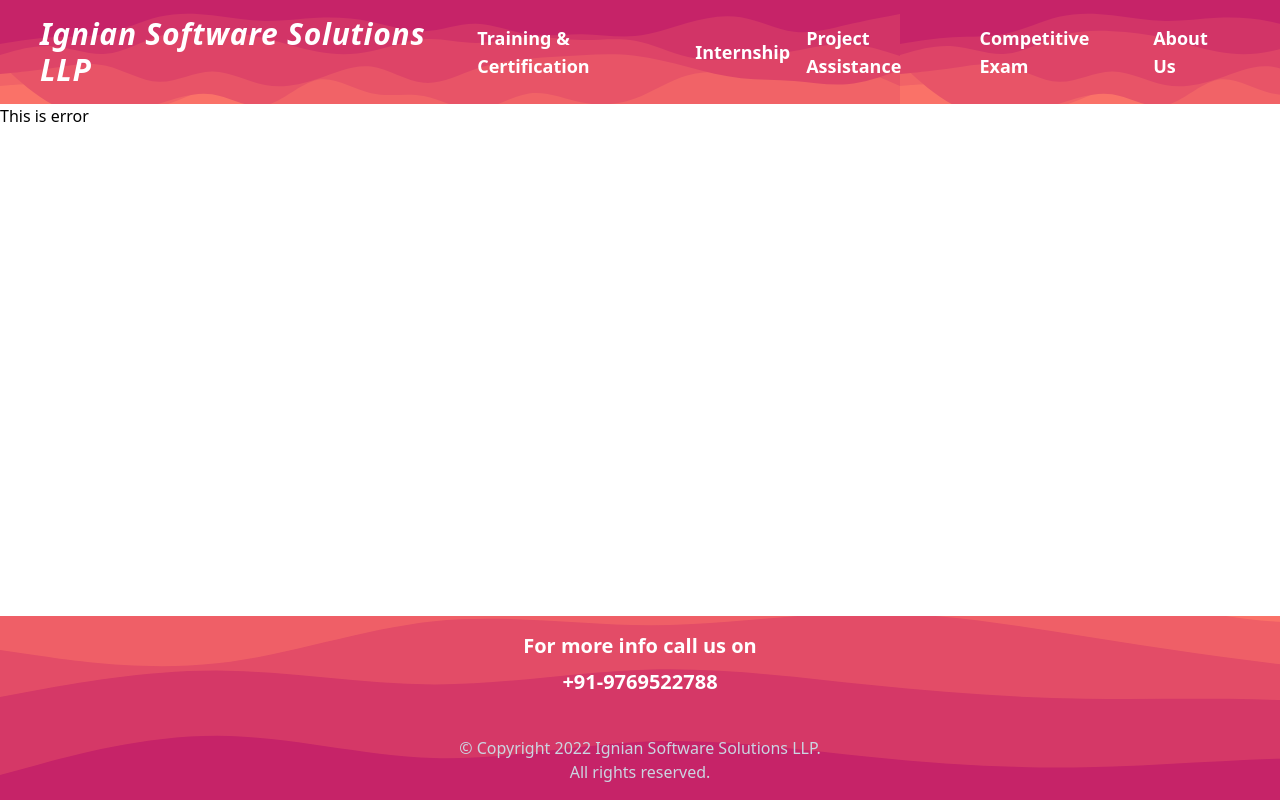
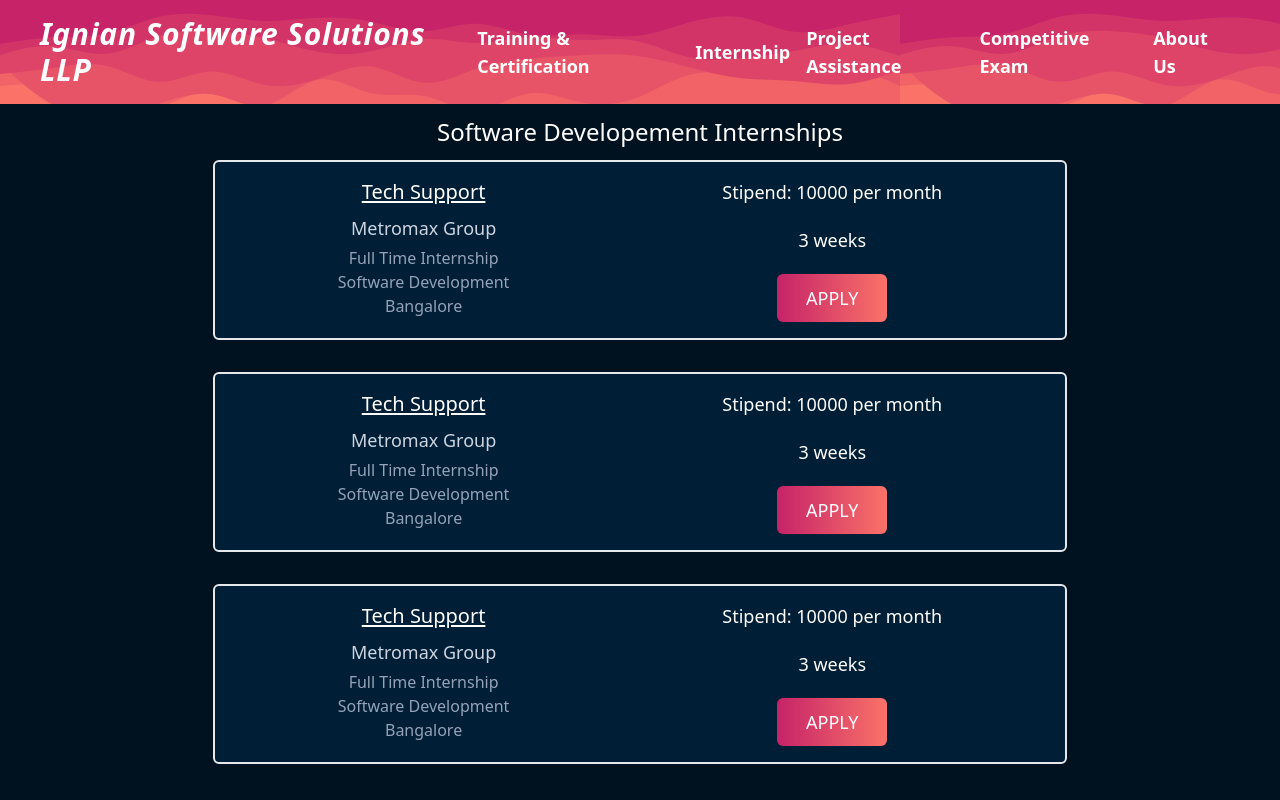
Before and after one commit to Kunwar-Aditya-Codes/educational-website, a React (Create React App) app: page /software-training in a window 1280 px wide. Shown: the top 800 px of the page. Built offline with nearby package versions, Linux system fonts and the light colour scheme.

Commit message:
internship page

```diff
--- a/src/App.js
+++ b/src/App.js
@@ -10,10 +10,11 @@ import Civil from "./components/Civil";
 import Electronics from "./components/Electronics";
 import Phd from "./components/Phd";
 import Training from "./components/Training";
+import SoftwareTraining from "./components/SoftwareTraining";
 
 function App() {
   return (
-    <div className="min-h-screen overflow-x-hidden">
+    <div className="min-h-screen">
       <Header />
       <Routes>
         <Route path="/" element={<Home />} />
@@ -24,6 +25,7 @@ function App() {
         <Route path="/engineering/electronics" element={<Electronics />} />
         <Route path="/phd" element={<Phd />} />
         <Route path="/training" element={<Training />} />
+        <Route path="/software-training" element={<SoftwareTraining />} />
         <Route path="*" element={<Error />} />
       </Routes>
       <Footer />
--- a/src/components/Header.js
+++ b/src/components/Header.js
@@ -3,7 +3,7 @@ import DropDown from "./DropDown";
 
 const Header = () => {
   return (
-    <div className="bg-[url('images/navbar.svg')]  p-4 sticky top-0 z-50">
+    <div className="bg-[url('images/navbar.svg')]  p-4 sticky top-0 z-50 ">
       <div className="flex items-center justify-between px-6">
         <Link
           to="/"
@@ -25,7 +25,7 @@ const Header = () => {
             Internship
             <ul className="grid absolute bg-gradient-to-r from-[#FA7268] to-[#C62368] rounded-md p-4 transition-all duration-300 origin-top scale-0 group-hover:scale-100 ">
               <Link
-                to="/"
+                to="/software-training"
                 className="hover:bg-[#001220] transition-all ease-in-out duration-200 p-2 my-1 rounded-md"
               >
                 Software Training
--- a/src/components/Home.js
+++ b/src/components/Home.js
@@ -7,7 +7,7 @@ import ScrollToTop from "./ScrollToTop";
 
 const Home = () => {
   return (
-    <div className="bg-[#001220] text-white">
+    <div className="bg-[#001220] text-white ">
       <ScrollToTop />
       <div className="">
         <TopSlider />
--- /dev/null
+++ b/src/components/SoftwareTraining.js
@@ -0,0 +1,69 @@
+import React from "react";
+import ScrollToTop from "./ScrollToTop";
+
+const SoftwareTraining = () => {
+  return (
+    <div className="bg-[#001220] text-white pb-4">
+      <ScrollToTop />
+      <h1 className="text-center py-3 text-2xl font-medium">
+        Software Developement Internships
+      </h1>
+      <div className="text-justify bg-[#001e35] border-2 w-5/6 lg:mb-8  lg:flex justify-around lg:w-2/3 mx-auto p-4 mb-4 rounded-md">
+        <div className="lg:text-center">
+          <h2 className="text-xl font-medium underline underline-offset-2 pb-2">
+            Tech Support
+          </h2>
+          <p className="text-lg text-slate-300 pb-1">Metromax Group</p>
+          <p className="text-slate-400 pb-1">
+            Full Time Internship <br /> Software Development <br /> Bangalore
+          </p>
+        </div>
+        <div className="lg:text-center lg:grid">
+          <p className="text-lg font-medium ">Stipend: 10000 per month</p>
+          <p className="text-lg">3 weeks</p>
+          <button className="bg-gradient-to-l from-[#FA7268] to-[#C62368] mt-8 py-3 lg:mt-0 lg:py-0 text-lg  hover:scale-110 transition ease-in-out duration-200 rounded-md w-1/2 mx-auto">
+            APPLY
+          </button>
+        </div>
+      </div>
+      <div className="text-justify bg-[#001e35] border-2 w-5/6 lg:mb-8  lg:flex justify-around lg:w-2/3 mx-auto p-4 mb-4 rounded-md">
+        <div className="lg:text-center">
+          <h2 className="text-xl font-medium underline underline-offset-2 pb-2">
+            Tech Support
+          </h2>
+          <p className="text-lg text-slate-300 pb-1">Metromax Group</p>
+          <p className="text-slate-400 pb-1">
+            Full Time Internship <br /> Software Development <br /> Bangalore
+          </p>
+        </div>
+        <div className="lg:text-center lg:grid">
+          <p className="text-lg font-medium ">Stipend: 10000 per month</p>
+          <p className="text-lg">3 weeks</p>
+          <button className="bg-gradient-to-l from-[#FA7268] to-[#C62368] mt-8 py-3 lg:mt-0 lg:py-0 text-lg  hover:scale-110 transition ease-in-out duration-200 rounded-md w-1/2 mx-auto">
+            APPLY
+          </button>
+        </div>
+      </div>
+      <div className="text-justify bg-[#001e35] border-2 w-5/6 lg:mb-8  lg:flex justify-around lg:w-2/3 mx-auto p-4 mb-4 rounded-md">
+        <div className="lg:text-center">
+          <h2 className="text-xl font-medium underline underline-offset-2 pb-2">
+            Tech Support
+          </h2>
+          <p className="text-lg text-slate-300 pb-1">Metromax Group</p>
+          <p className="text-slate-400 pb-1">
+            Full Time Internship <br /> Software Development <br /> Bangalore
+          </p>
+        </div>
+        <div className="lg:text-center lg:grid">
+          <p className="text-lg font-medium ">Stipend: 10000 per month</p>
+          <p className="text-lg">3 weeks</p>
+          <button className="bg-gradient-to-l from-[#FA7268] to-[#C62368] mt-8 py-3 lg:mt-0 lg:py-0 text-lg  hover:scale-110 transition ease-in-out duration-200 rounded-md w-1/2 mx-auto">
+            APPLY
+          </button>
+        </div>
+      </div>
+    </div>
+  );
+};
+
+export default SoftwareTraining;
```
